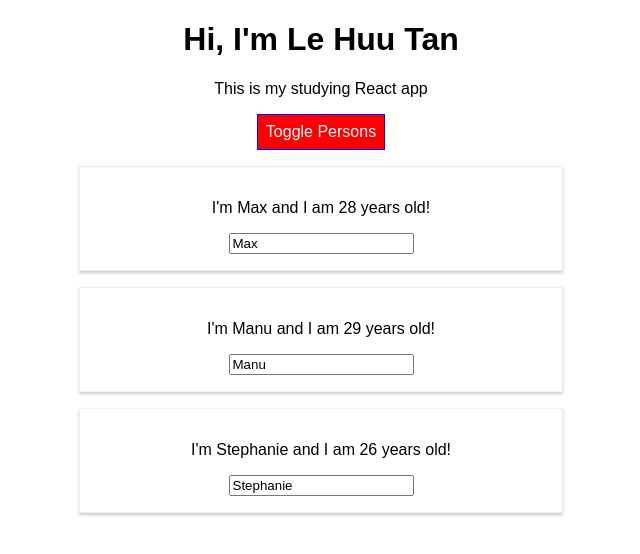
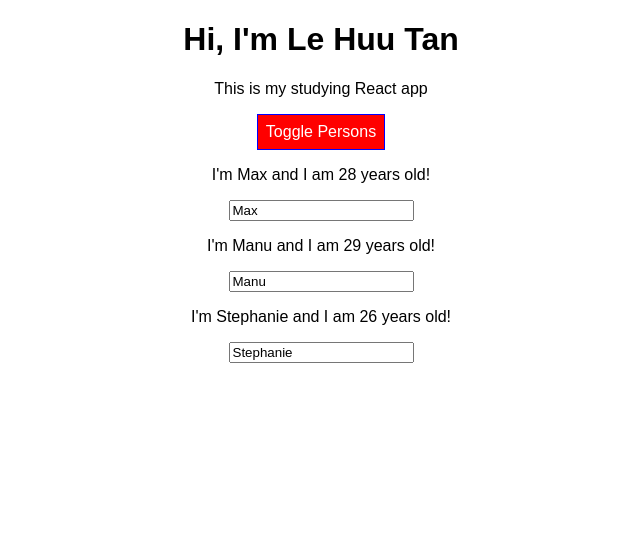
Before and after one commit to tanlh/react-study, a React app in the folder studying/: page / in a window 1280 px wide. Both pictures are taken after a click on the button "Toggle Persons". Shown: the top 554 px of the page, without its empty margins (319-959 px from the left). Built offline with nearby package versions, Linux system fonts and the light colour scheme.

Commit message:
restructure modules

```diff
--- a/studying/src/Person/Person.js
+++ /dev/null
@@ -1,31 +0,0 @@
-import React from "react";
-import styled from "styled-components";
-
-// import "./Person.css";
-
-const StyledDiv = styled.div`
-  width: 60%;
-  margin: 1em auto;
-  border: 1px solid #eee;
-  box-shadow: 0 2px 3px #ccc;
-  padding: 1em;
-  text-align: center;
-
-  @media (min-width: 500px) {
-    width: 450px;
-  }
-`;
-
-const Person = (props) => {
-  return (
-    <StyledDiv>
-      <p onClick={props.click}>
-        I'm {props.name} and I am {props.age} years old!
-      </p>
-      <p>{props.children}</p>
-      <input type="text" onChange={props.changed} value={props.name} />
-    </StyledDiv>
-  );
-};
-
-export default Person;
--- /dev/null
+++ b/studying/src/components/Persons/Person/Person.js
@@ -0,0 +1,16 @@
+import React from "react";
+import "./Person.css";
+
+const Person = (props) => {
+  return (
+    <div className="Person">
+      <p onClick={props.click}>
+        I'm {props.name} and I am {props.age} years old!
+      </p>
+      <p>{props.children}</p>
+      <input type="text" onChange={props.changed} value={props.name} />
+    </div>
+  );
+};
+
+export default Person;
--- a/studying/src/App.js
+++ b/studying/src/containers/App.js
@@ -1,6 +1,6 @@
 import React, { Component } from "react";
 import classes from "./App.module.css";
-import Person from "./Person/Person";
+import Person from "../components/Persons/Person/Person";
 
 class App extends Component {
   state = {
--- a/studying/src/index.js
+++ b/studying/src/index.js
@@ -1,7 +1,7 @@
 import React from 'react';
 import ReactDOM from 'react-dom';
 import './index.css';
-import App from './App';
+import App from './containers/App';
 import registerServiceWorker from './registerServiceWorker';
 
 ReactDOM.render(<App />, document.getElementById('root'));
```
Also changed, not shown: studying/src/components/Cockpit/Cockpit.js (added), studying/src/components/Persons/Person/Person.css (renamed from studying/src/Person/Person.css), studying/src/components/Persons/Persons.js (added), studying/src/containers/App.module.css (renamed from studying/src/App.module.css), 1 other file (tests, documents, lock files or other folders).
